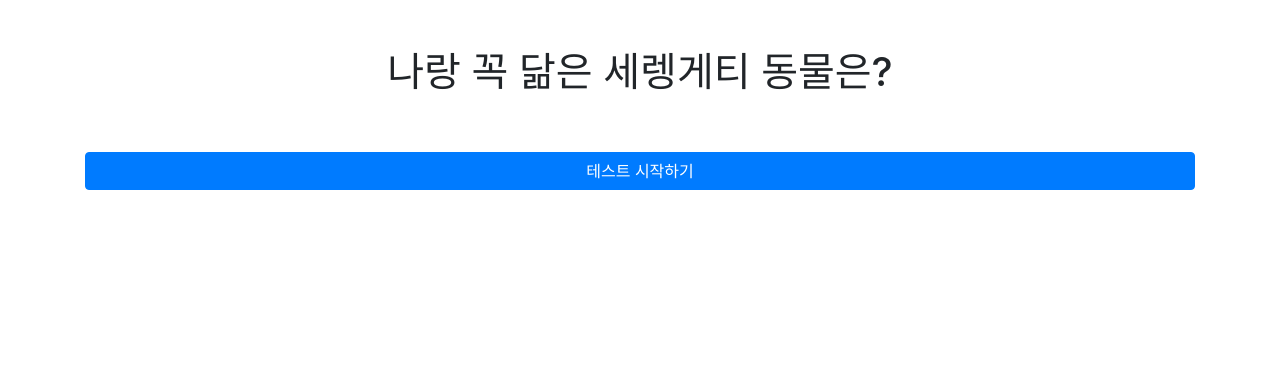
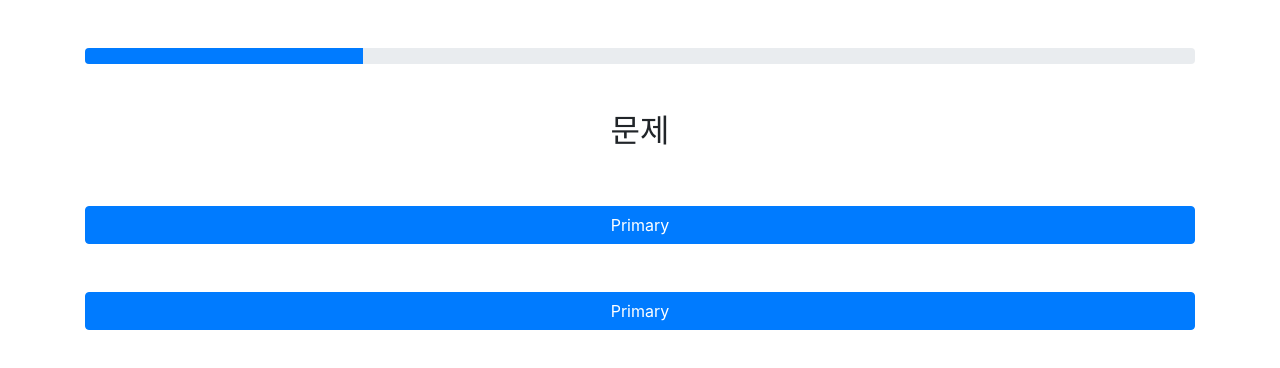
Before and after one commit to dwhddnjs/codelion-test, a plain HTML site: page index.html in a window 1280 px wide. Drawn offline with nearby package versions, Linux system fonts and the light colour scheme.

Commit message:
added code

```diff
--- a/index.html
+++ b/index.html
@@ -14,17 +14,33 @@
     <link rel="stylesheet" href="style.css" />
   </head>
   <body class="container">
-    <article class="start">
+    <!-- <article class="start">
       <h1 class="mt-5 text-center">나랑 꼭 닮은 세렝게티 동물은?</h1>
       <button type="button" class="btn btn-primary mt-5" onclick="start()">
         테스트 시작하기
       </button>
-    </article>
+    </article> -->
 
     <article class="question">
-      <h2>문제</h2>
+      <div class="progress mt-5">
+        <div
+          class="progress-bar"
+          role="progressbar"
+          style="width: 25%"
+          aria-valuenow="25"
+          aria-valuemin="0"
+          aria-valuemax="100"
+        ></div>
+      </div>
+      <h2 class="text-center mt-5">문제</h2>
+      <input type="hidden" value="EI" id="type" />
+      <button id="A" type="button" class="btn btn-primary mt-5">Primary</button>
+      <button id="B" type="button" class="btn btn-primary mt-5">Primary</button>
     </article>
-
+    <input type="hidden" id="EI" value="0" />
+    <input type="hidden" id="SN" value="0" />
+    <input type="hidden" id="TF" value="0" />
+    <input type="hidden" id="JP" value="0" />
     <!-- script -->
     <script
       src="https://code.jquery.com/jquery-3.5.1.slim.min.js"
@@ -41,6 +57,12 @@
         $(".start").hide();
         $(".question").show();
       }
+
+      $("#A").click(function () {
+        let type = $("#type").val();
+        let preValue = $("#" + type).val();
+        $("#" + type).val(parseInt(preValue) + 1);
+      });
     </script>
   </body>
 </html>
--- a/style.css
+++ b/style.css
@@ -1,9 +1,8 @@
-.start {
+article {
   display: flex;
   flex-direction: column;
 }
 
 .question {
-  display: none;
-
+  /* display: none; */
 }
```
